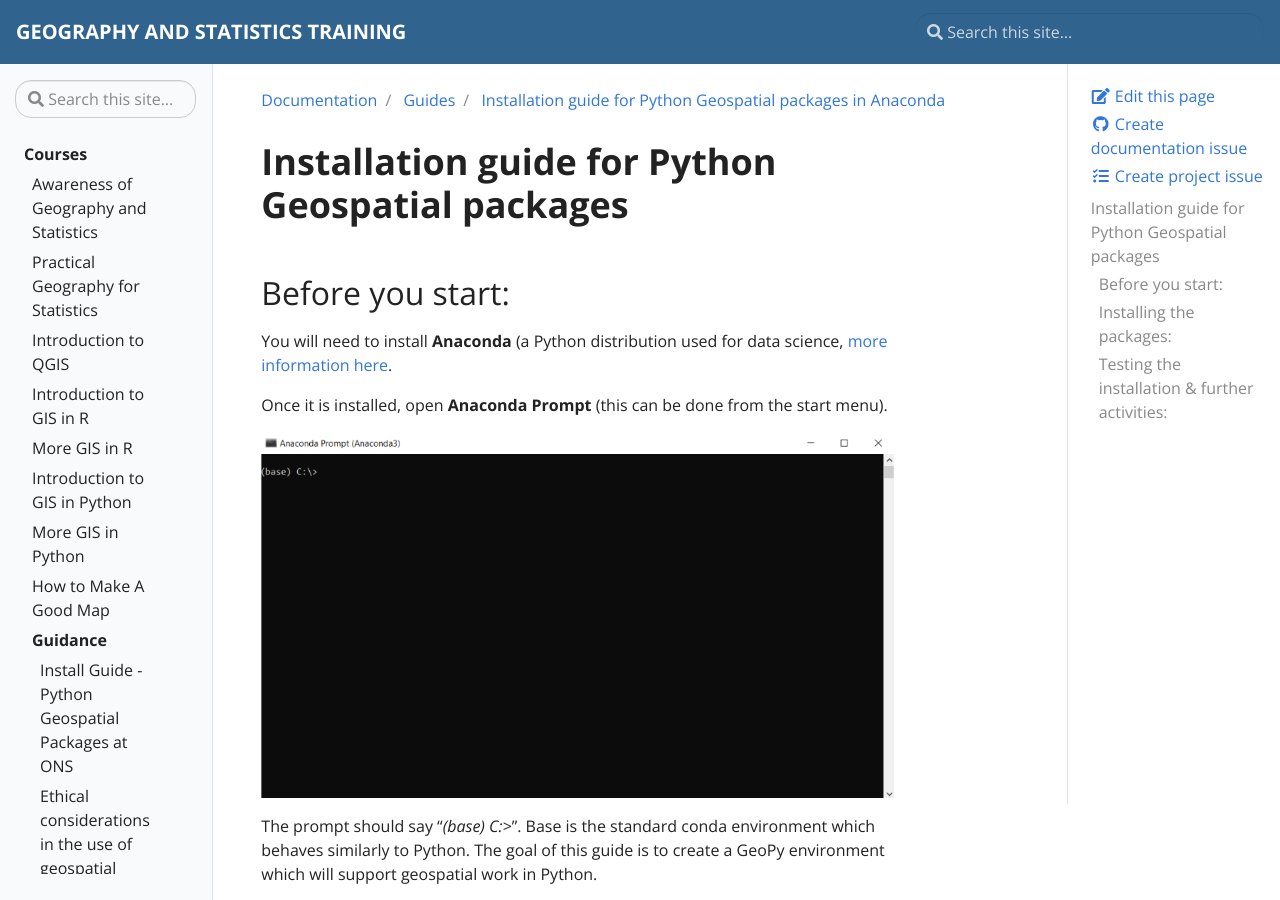
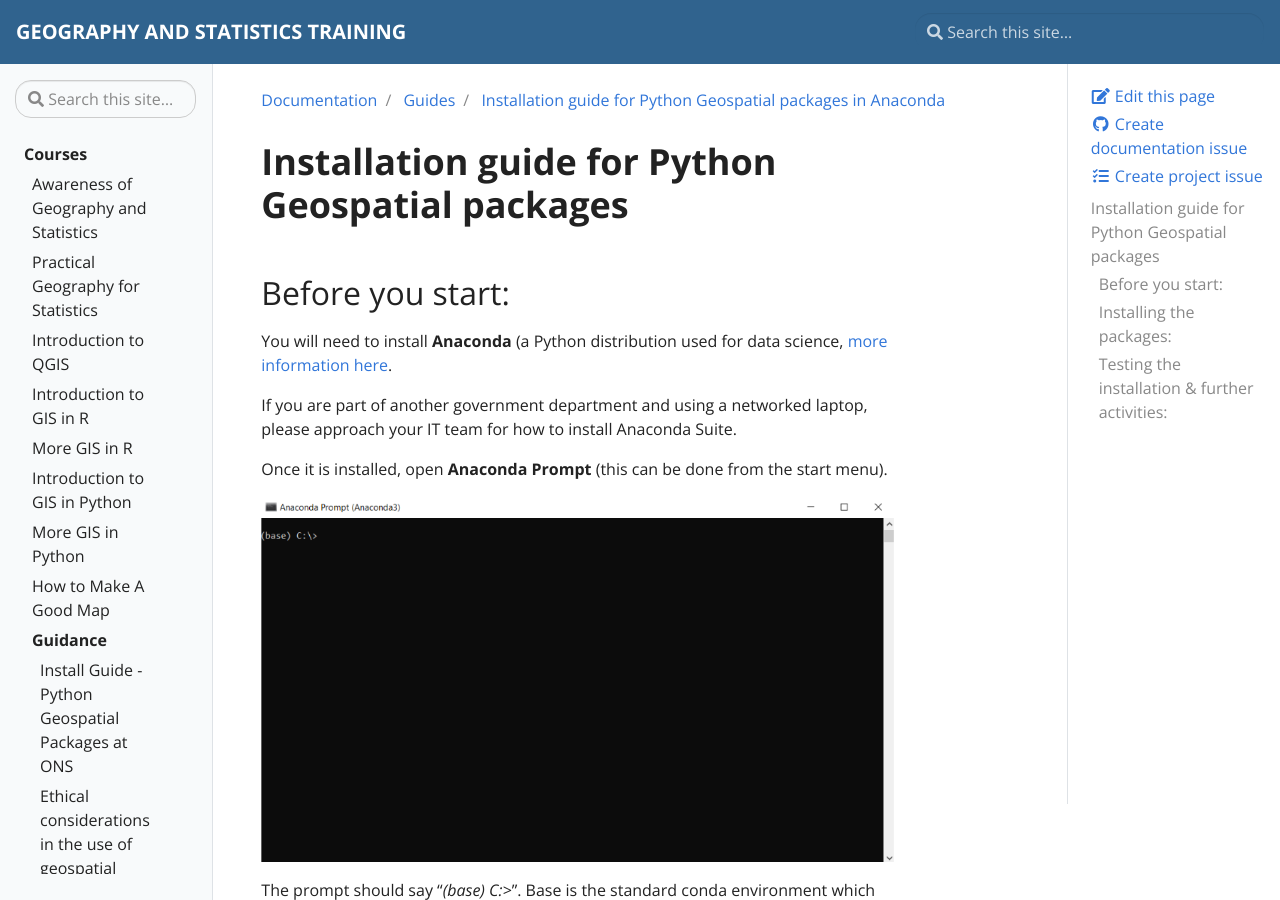
Before and after one commit to ONSgeo/geospatial-training, a Jekyll site: the page built from _docs/guides/python_install_anaconda.md, in a window 1280 px wide and 900 px high. Built offline with Jekyll 4.4.1, drawn with Linux system fonts in a browser that asks for light colours.

Commit message:
Update python_install_anaconda.md
Added a sentence on installation advice for government departments

```diff
--- a/_docs/guides/python_install_anaconda.md
+++ b/_docs/guides/python_install_anaconda.md
@@ -10,6 +10,8 @@
 
 
 You will need to install **Anaconda** (a Python distribution used for data science, [more information here](https://www.anaconda.com/download).
+
+If you are part of another government department and using a networked laptop, please approach your IT team for how to install Anaconda Suite.
 
 Once it is installed, open **Anaconda Prompt** (this can be done from the start menu).
 
```
